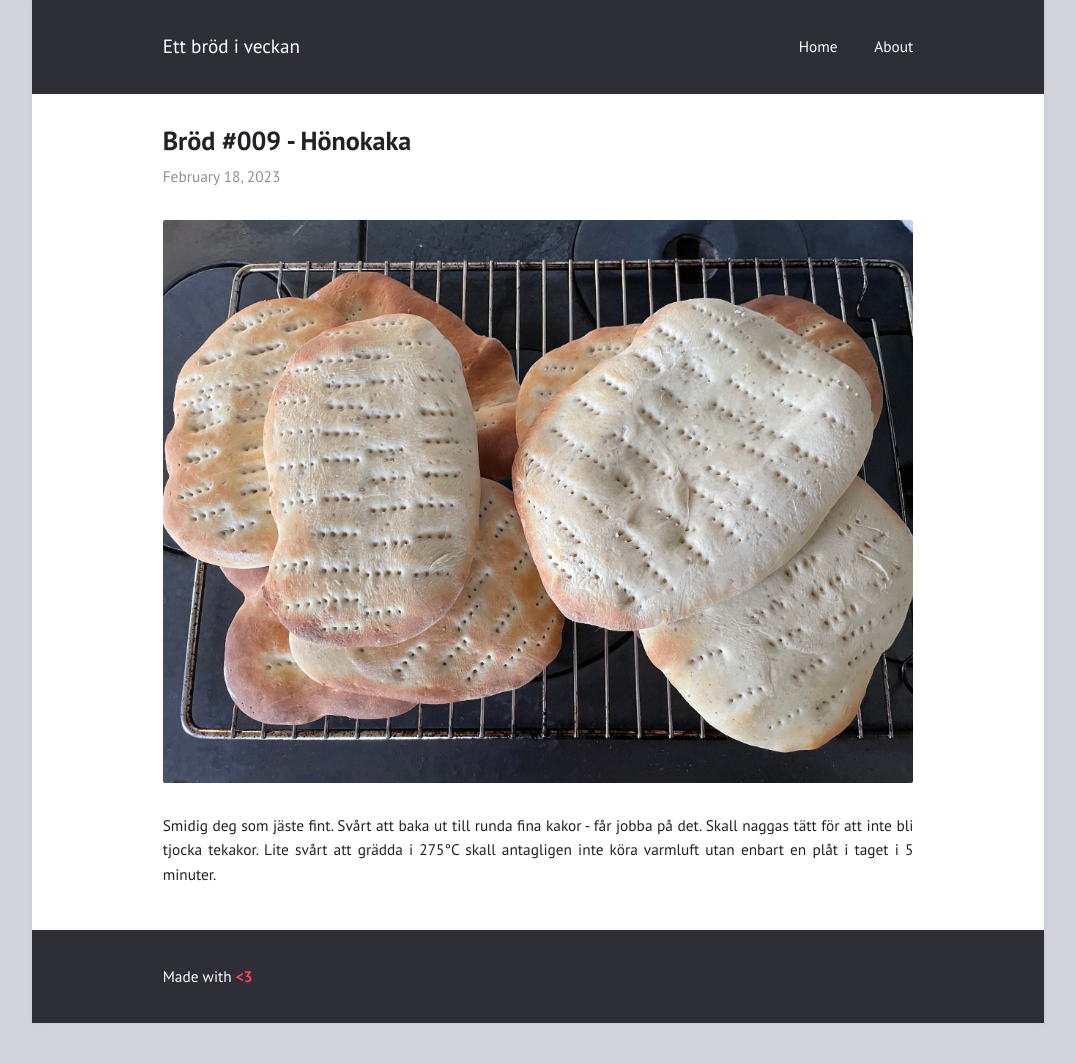
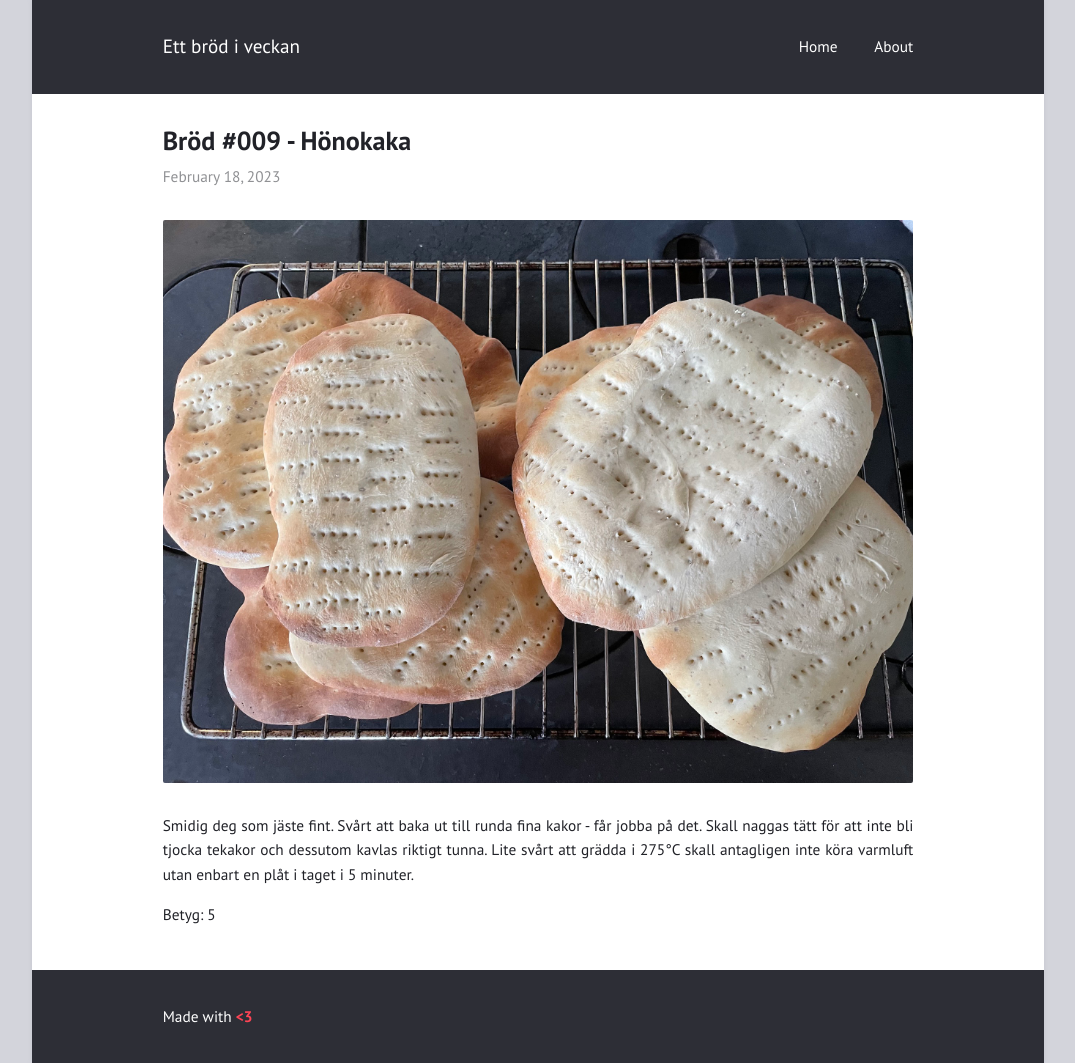
Before and after one commit to tangix/bread-diary-web, a Jekyll site: the page built from _posts/2023-02-18-honokaka.md, in a window 1280 px wide. Shown: the whole page, without its empty margins (102-1177 px from the left). Built offline with Jekyll 4.4.1, drawn with Linux system fonts in a browser that asks for light colours; before the commit the page ends 1023 px from its top, so only the background shows below that.

Commit message:
Uppdaterade Hönökakan med betyg

```diff
--- a/_posts/2023-02-18-honokaka.md
+++ b/_posts/2023-02-18-honokaka.md
@@ -6,4 +6,6 @@ categories: bröd
 
 ![Hönokaka]({{ site.url }}{{ site.baseurl }}/images/009-honokaka.jpeg)
 
-Smidig deg som jäste fint. Svårt att baka ut till runda fina kakor - får jobba på det. Skall naggas tätt för att inte bli tjocka tekakor. Lite svårt att grädda i 275°C skall antagligen inte köra varmluft utan enbart en plåt i taget i 5 minuter.
+Smidig deg som jäste fint. Svårt att baka ut till runda fina kakor - får jobba på det. Skall naggas tätt för att inte bli tjocka tekakor och dessutom kavlas riktigt tunna. Lite svårt att grädda i 275°C skall antagligen inte köra varmluft utan enbart en plåt i taget i 5 minuter.
+
+Betyg: 5
```
